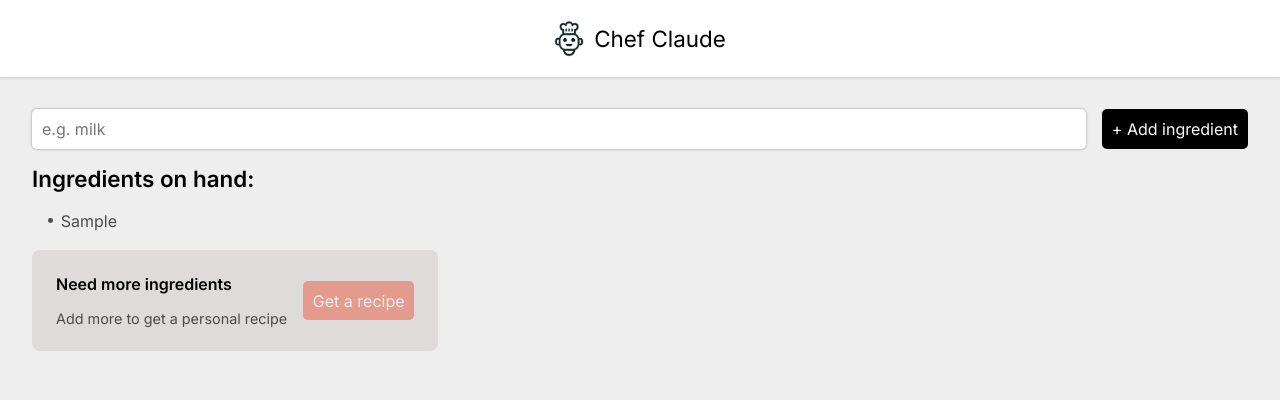
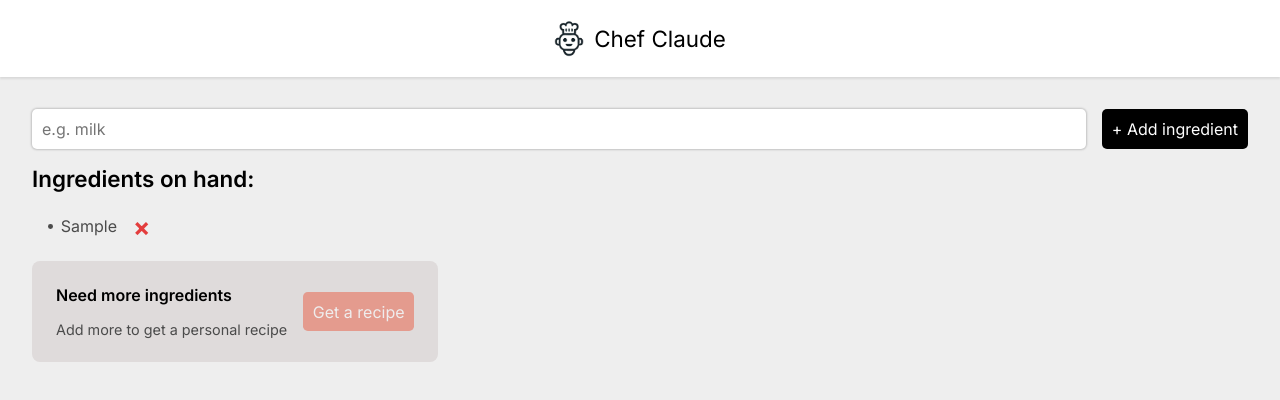
Before and after one commit to mint-tea-lover/ai-chef, a React (Vite) app: page / in a window 1280 px wide. Both pictures are taken after typing "Sample" into the empty fields and a click on the button "+ Add ingredient". Shown: the top 400 px of the page. Built offline with nearby package versions, Linux system fonts and the light colour scheme.

Commit message:
feat/refactor(ingredients): add remove button and extract styles into separate CSS file

```diff
--- /dev/null
+++ b/src/components/IngredientsList.css
@@ -0,0 +1,35 @@
+.no-ingredients-msg {
+  color: rgb(75, 75, 75);
+  margin-bottom: 1.2rem;
+}
+
+.ingredients-list {
+  list-style: none;
+  margin-bottom: 1.2rem;
+  margin-left: 1rem;
+  color: rgb(75, 75, 75);
+}
+
+.ingredients-list li {
+  display: flex;
+  align-items: center;
+  margin: 0.5rem 0;
+}
+
+.ingredients-list li::before {
+  content: "";
+  width: 0.3rem;
+  height: 0.3rem;
+  border-radius: 50%;
+  background: currentColor;
+  margin-right: 0.5rem;
+}
+
+.remove-ingredient-btn {
+  border: none;
+  background: none;
+  color: rgb(227, 61, 61);
+  font-size: 1.6rem;
+  font-weight: 700;
+  margin-left: 1rem;
+}
--- a/src/components/IngredientsList.jsx
+++ b/src/components/IngredientsList.jsx
@@ -1,6 +1,17 @@
-export default function IngredientsList({ ingredientsData }) {
+import "./IngredientsList.css";
+
+export default function IngredientsList({ ingredientsData, onDelete }) {
   const ingredientsListItems = ingredientsData.map((item) => (
-    <li key={item}>{item}</li>
+    <li key={item}>
+      {item}
+      <button
+        className="remove-ingredient-btn"
+        aria-label={`Remove ${item}`}
+        onClick={() => onDelete(item)}
+      >
+        ×
+      </button>
+    </li>
   ));
 
   return (
--- a/src/components/Main.css
+++ b/src/components/Main.css
@@ -31,33 +31,6 @@ h2 {
   margin-bottom: 1.2rem;
 }
 
-.no-ingredients-msg {
-  color: rgb(75, 75, 75);
-  margin-bottom: 1.2rem;
-}
-
-.ingredients-list {
-  list-style: none;
-  margin-bottom: 1.2rem;
-  margin-left: 1rem;
-  color: rgb(75, 75, 75);
-}
-
-.ingredients-list li {
-  display: flex;
-  align-items: center;
-  margin: 0.5rem 0;
-}
-
-.ingredients-list li::before {
-  content: "";
-  width: 0.3rem;
-  height: 0.3rem;
-  border-radius: 50%;
-  background: currentColor;
-  margin-right: 0.5rem;
-}
-
 .get-recipe-container {
   display: flex;
   gap: 1rem;
--- a/src/components/Main.jsx
+++ b/src/components/Main.jsx
@@ -41,6 +41,10 @@ export default function Main() {
     });
   }
 
+  function removeIngredient(ingredientName) {
+    setIngredients((prev) => prev.filter((ing) => ing != ingredientName));
+  }
+
   function toggleRecipeShown() {
     setRecipeShown((prev) => !prev);
   }
@@ -62,7 +66,10 @@ export default function Main() {
       </form>
       <section>
         <h2>Ingredients on hand:</h2>
-        <IngredientsList ingredientsData={ingredients} />
+        <IngredientsList
+          ingredientsData={ingredients}
+          onDelete={removeIngredient}
+        />
 
         {ingredients.length > 0 && (
           <RecipeCTA
```
